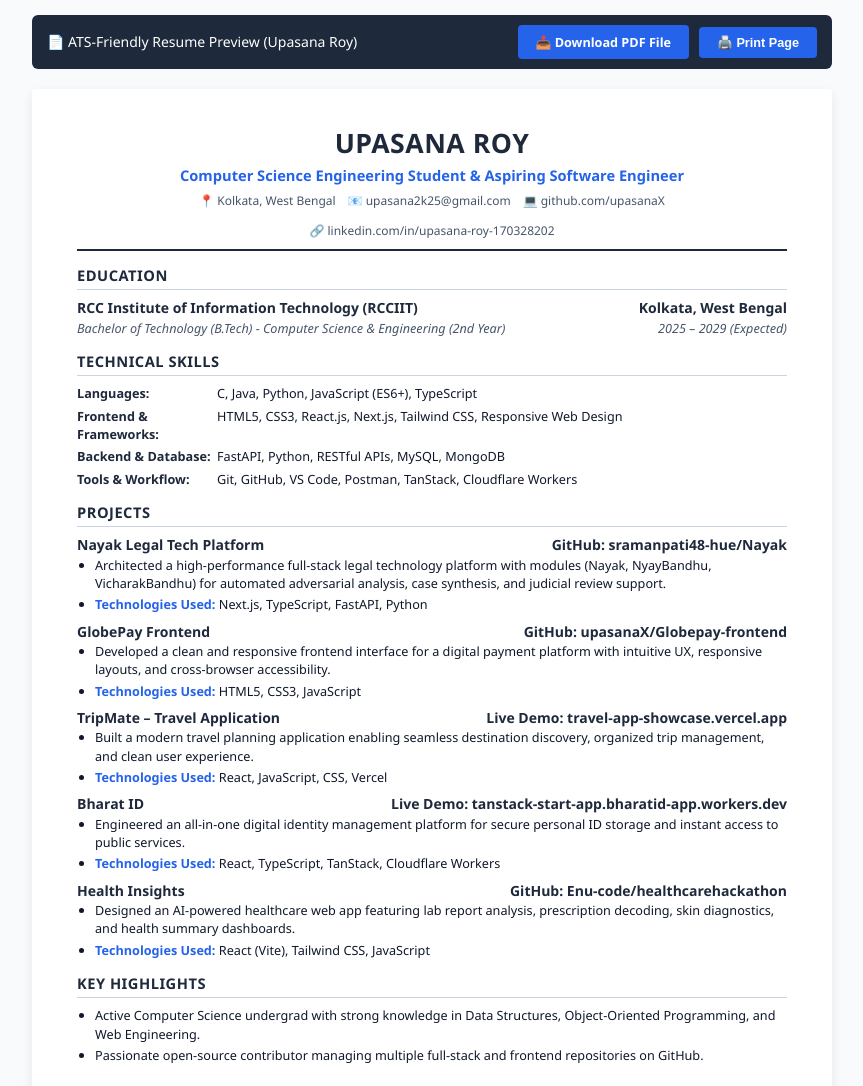
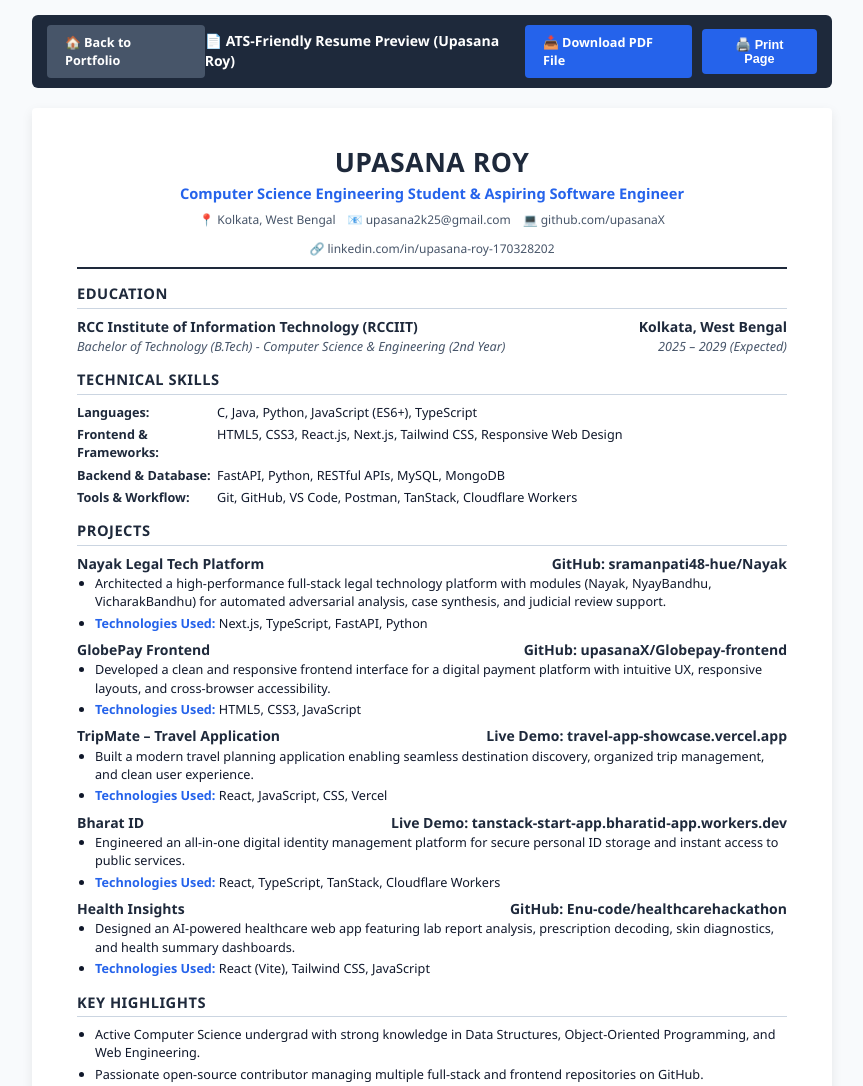
Before and after one commit to upasanaX/OIBSIP, a plain HTML site: page webDevelopment-Level_1-Task_2-Portfolio/resume.html in a window 1280 px wide. Shown: the top 1086 px of the page, without its empty margins (208-1071 px from the left). Drawn offline with Linux system fonts and the light colour scheme.

Commit message:
fix(portfolio): fix resume PDF download attribute and web resume navigation links

```diff
--- a/webDevelopment-Level_1-Task_2-Portfolio/resume.html
+++ b/webDevelopment-Level_1-Task_2-Portfolio/resume.html
@@ -200,11 +200,14 @@
 </head>
 <body>
 
-  <!-- Print Button Bar (Hidden when printing) -->
+  <!-- Print & Navigation Bar (Hidden when printing) -->
   <div class="no-print-bar">
-    <span>📄 ATS-Friendly Resume Preview (Upasana Roy)</span>
+    <a href="index.html" class="btn-print" style="text-decoration: none; display: inline-flex; align-items: center; gap: 6px; background: #475569;">
+      🏠 Back to Portfolio
+    </a>
+    <span style="font-weight: 600;">📄 ATS-Friendly Resume Preview (Upasana Roy)</span>
     <div style="display: flex; gap: 10px; align-items: center;">
-      <a href="assets/resume.pdf" target="_blank" rel="noopener" class="btn-print" style="text-decoration: none; display: inline-block;">📥 Download PDF File</a>
+      <a href="assets/resume.pdf" download="Upasana_Roy_Resume.pdf" class="btn-print" style="text-decoration: none; display: inline-block;">📥 Download PDF File</a>
       <button onclick="window.print()" class="btn-print">🖨️ Print Page</button>
     </div>
   </div>
```
Also changed, not shown: webDevelopment-Level_1-Task_2-Portfolio/index.html (+3 -2 lines).
